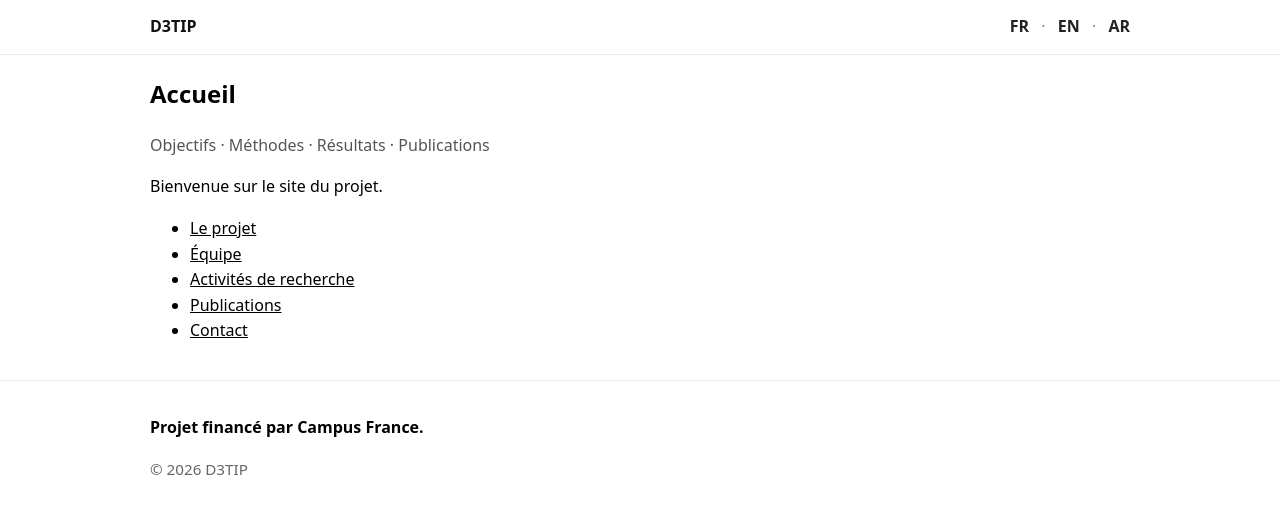
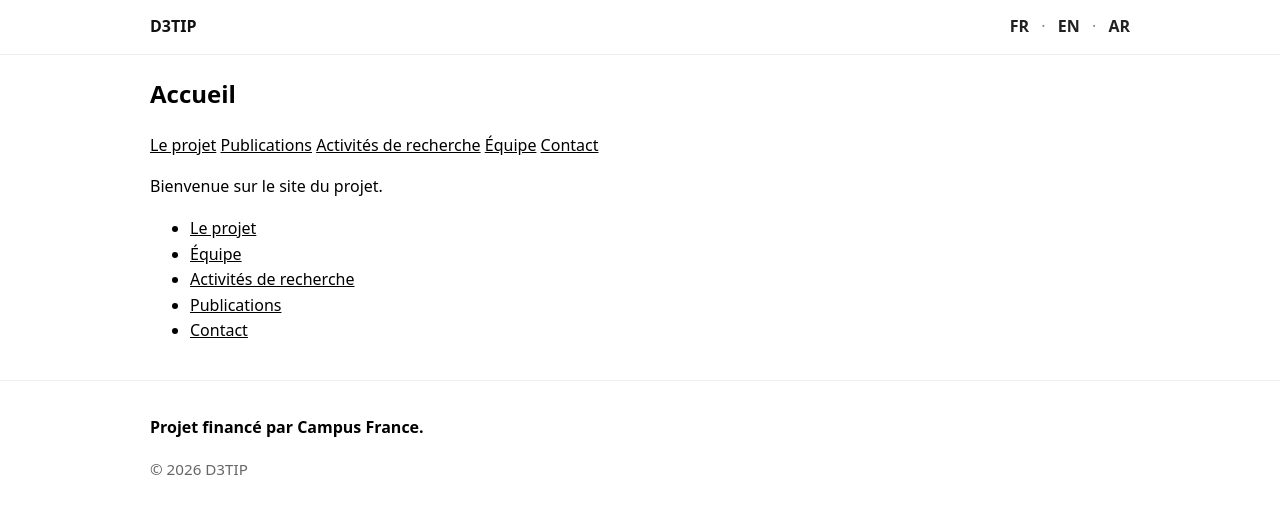
Before and after one commit to d3tip-phc-utique/d3tip-phc-utique.github.io, a Jekyll site: the page built from fr/index.md, in a window 1280 px wide. Shown: the top 514 px of the page. Built offline with Jekyll 4.4.1, drawn with Linux system fonts in a browser that asks for light colours.

Commit message:
Update index.md

```diff
--- a/fr/index.md
+++ b/fr/index.md
@@ -1,12 +1,19 @@
 ---
 layout: page
 title: "Accueil"
-subtitle: "Objectifs · Méthodes · Résultats · Publications"
 lang: fr
 dir: ltr
 key: ""
 permalink: /fr/
 ---
+
+<nav class="home-menu" aria-label="Menu principal">
+  <a href="/fr/project/">Le projet</a>
+  <a href="/fr/publications/">Publications</a>
+  <a href="/fr/research/">Activités de recherche</a>
+  <a href="/fr/team/">Équipe</a>
+  <a href="/fr/contact/">Contact</a>
+</nav>
 
 Bienvenue sur le site du projet.
 
```
